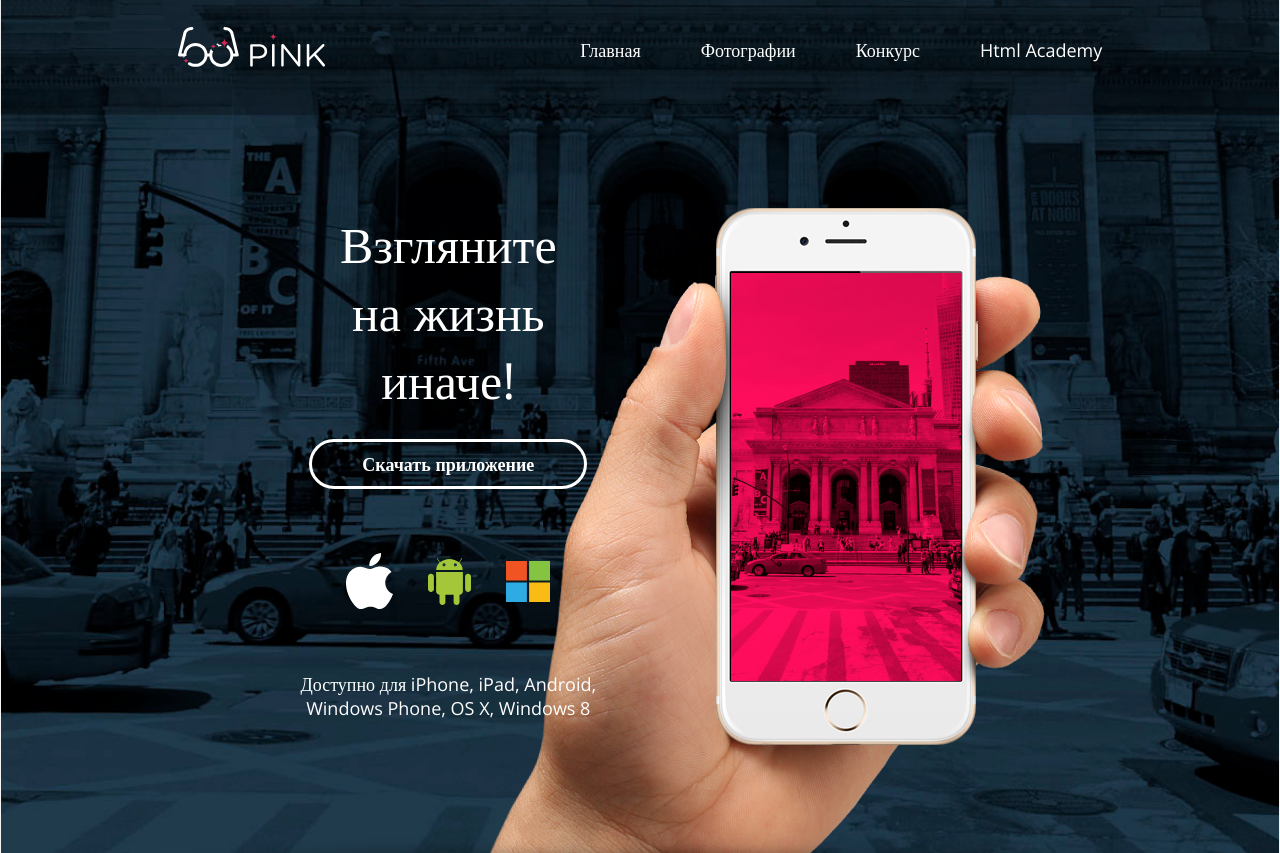
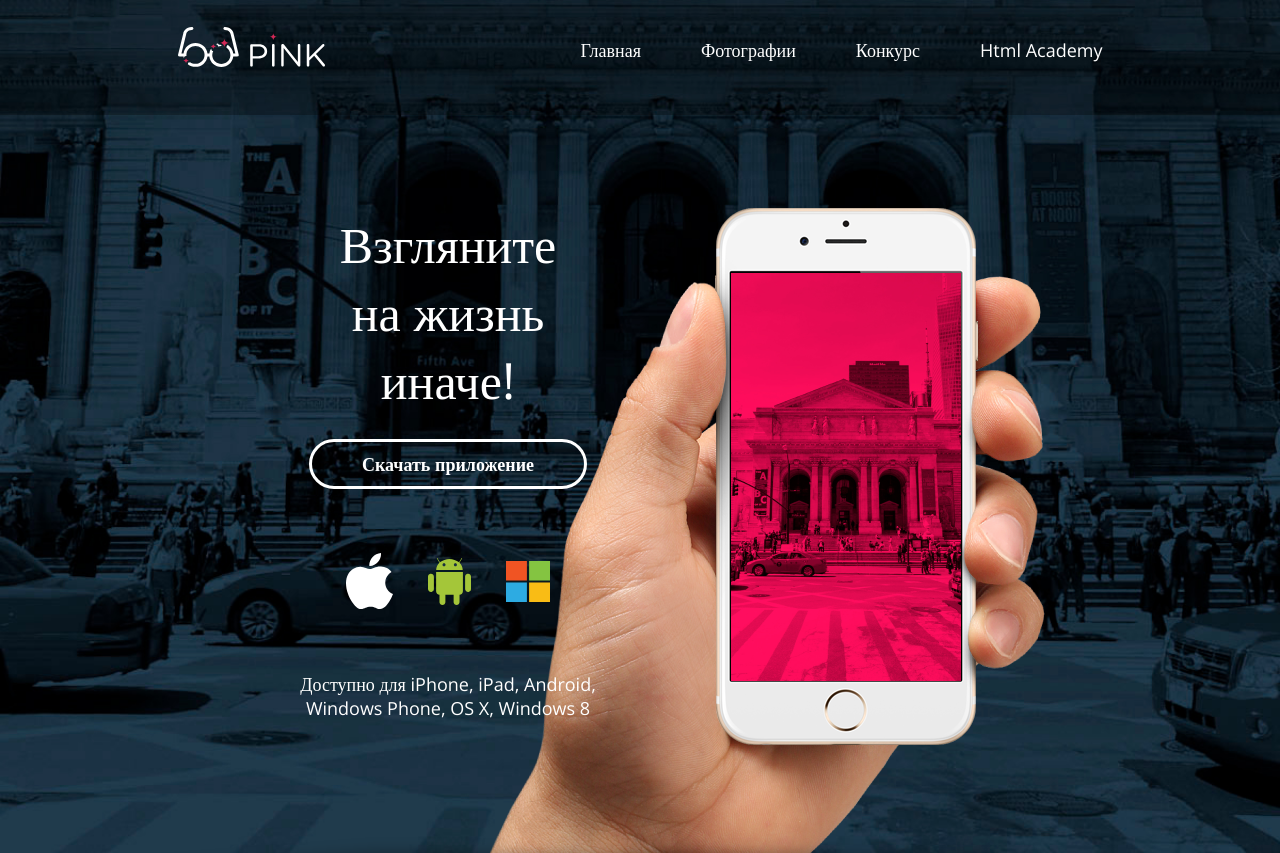
Before and after one commit to ValeriyKim/NewPink, a plain HTML site: page index.html in a window 1280 px wide. Shown: the top 853 px of the page. Drawn offline with nearby package versions, Linux system fonts and the light colour scheme.

Commit message:
Update desktop.css
Removed inline borders in .container

```diff
--- a/css files/desktop.css
+++ b/css files/desktop.css
@@ -18,9 +18,6 @@ p {
 .container {
     width: auto;
     padding: 0 auto;
-
-    border-left: 1px solid #f2f2f2e0;
-    border-right: 1px solid #f2f2f2e0;
 }
 
 .header {
```
